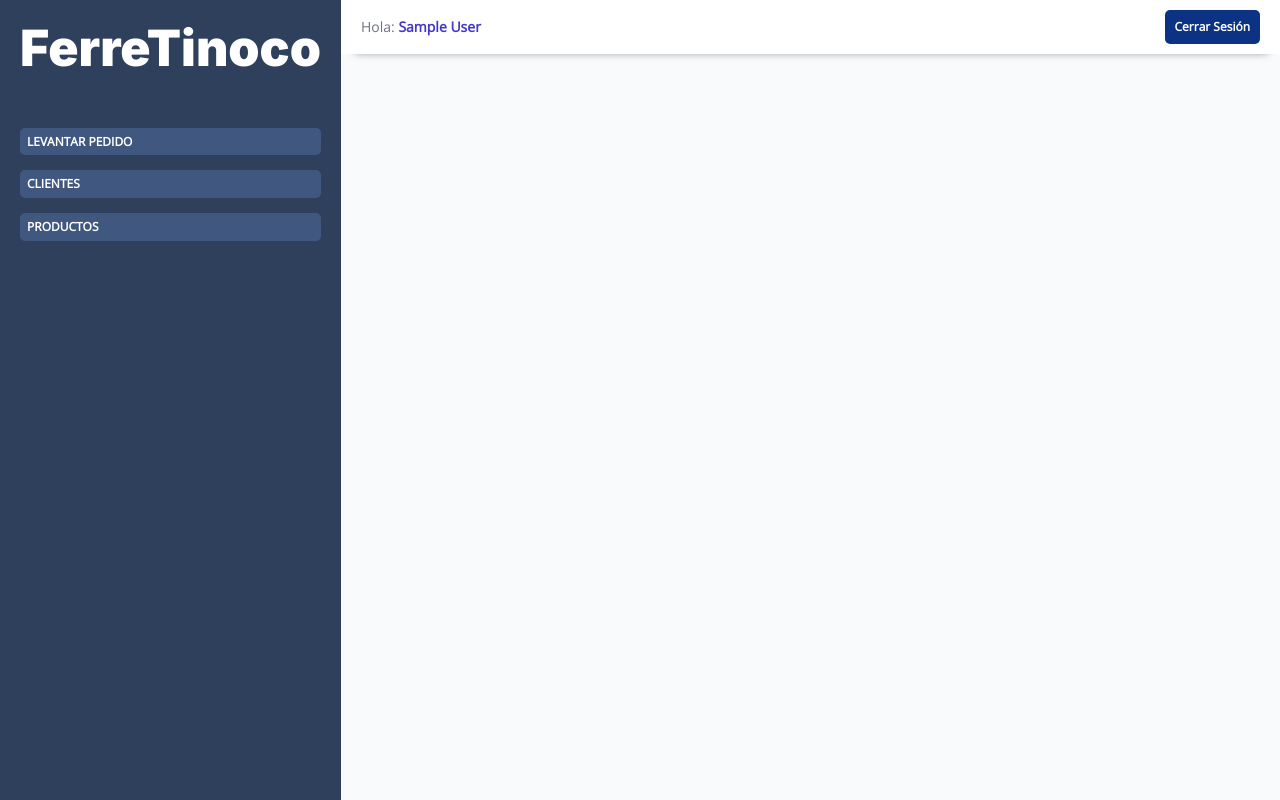
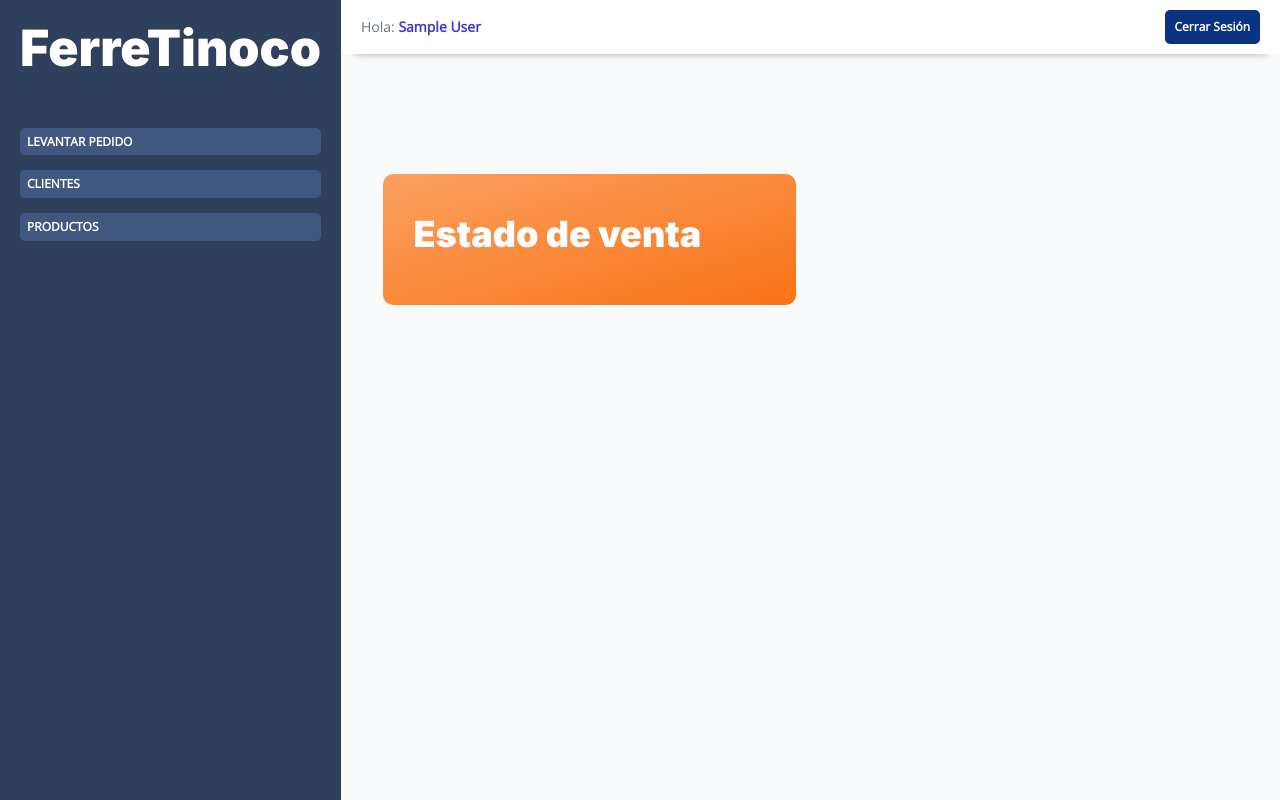
Before and after one commit to DiegoAbarca99/app-ferreteria, a PHP site: template views/oficina/index.php in a window 1280 px wide. Run offline with PHP 8.4, Linux system fonts and the light colour scheme; the template is opened without the code that fills it, so the values that code supplies are empty; the visitor is signed in with stand-in values (Sample User, id 1); some libraries are stand-ins or nearby versions.

Commit message:
visualizacion de la oficina, esperando actualizacion de la BD

```diff
--- a/includes/database.php
+++ b/includes/database.php
@@ -1,6 +1,6 @@
 <?php
 
-$db = mysqli_connect('localhost', 'root', 'root', 'ferretinoco');
+$db = mysqli_connect('localhost', 'root', '1234', 'ferretinoco');
 
 
 if (!$db) {
--- a/public/index.php
+++ b/public/index.php
@@ -92,6 +92,7 @@ $router->post('/admin/producto-proveedor/actualizar', [ProductosProveedoresContr
 
 //Dashboard(Oficina)
 $router->get('/oficina/index', [OficinaController::class, 'index']);
+$router->get('/oficina/estado-venta/index', [OficinaController::class, 'estado']);
 
 //Gestión de perfiles(Admin y Oficina)
 $router->get('/perfiles/index', [PerfilesController::class, 'index']);
--- a/views/oficina/index.php
+++ b/views/oficina/index.php
@@ -1,2 +1,14 @@
-<?php include_once __DIR__.'/../templates/header-dashboard.php';?>
-<?php include_once __DIR__.'/../templates/footer-dashboard.php' ?>
+<?php include_once __DIR__ . '/../templates/header-dashboard.php'; ?>
+
+<main class="contenedor  bloques">
+    <div class="bloques__grid">
+        <a class="bloque" href="/oficina/estado-venta/index">
+            <div class="bloque__contenido">
+                <h3 class="bloque__heading">Estado de venta</h3>
+            </div>
+        </a>
+    </div>
+
+</main>
+
+<?php include_once __DIR__ . '/../templates/footer-dashboard.php' ?>
```
Also changed, not shown: controllers/OficinaController.php (+9 -0 lines), views/oficina/estado-venta/index.php (added, +9 -0 lines), 2 other files.
